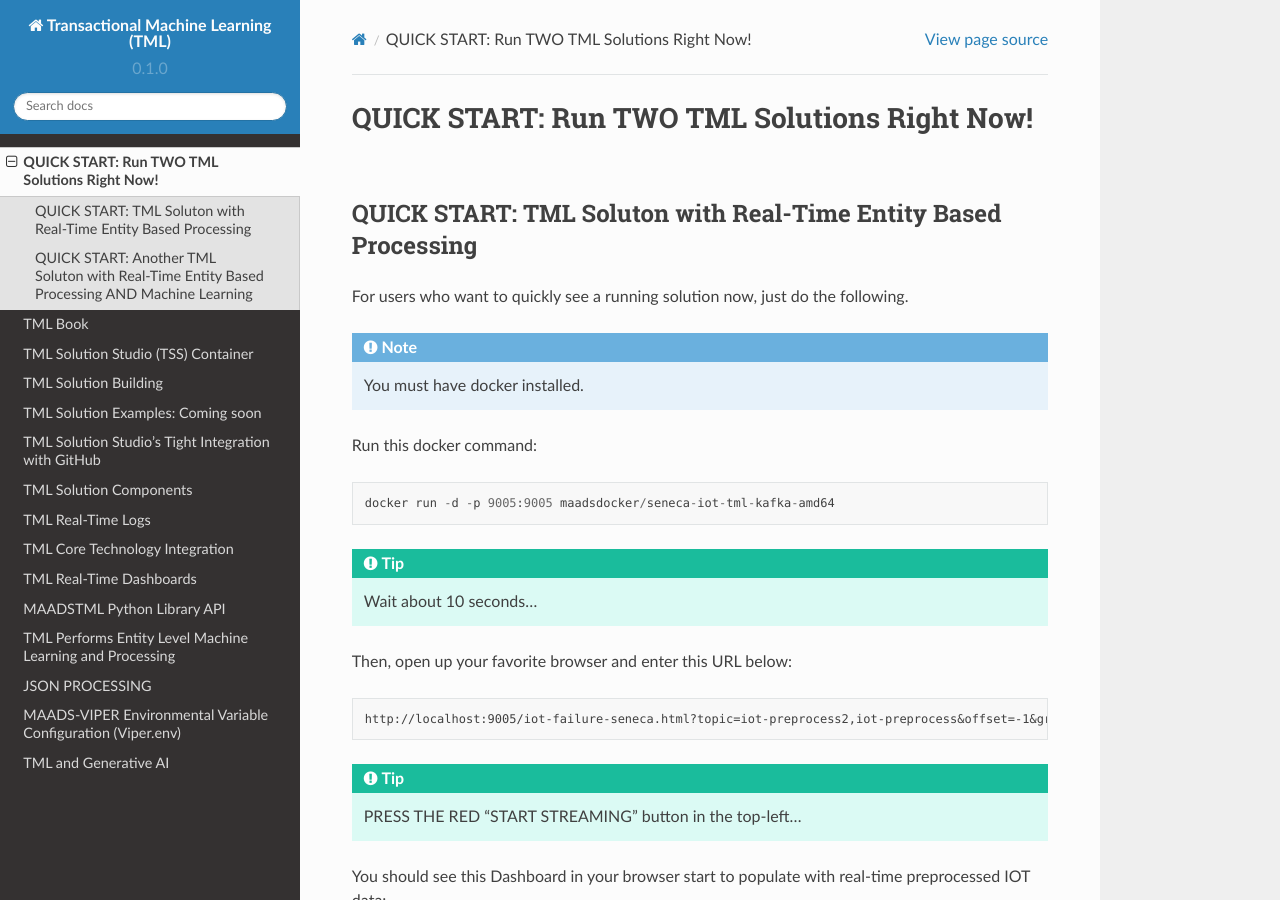
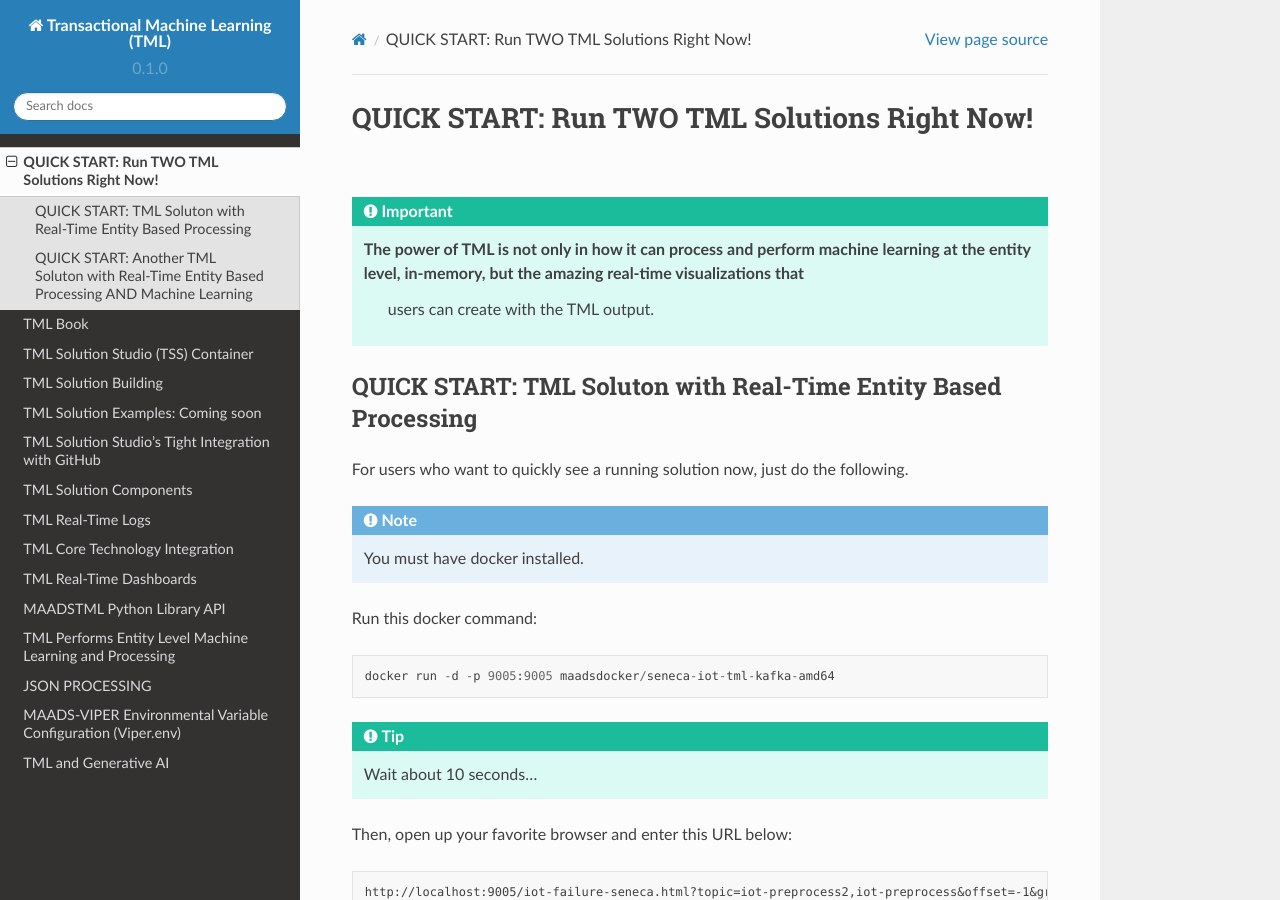
Before and after one commit to smaurice101/readthedocs, a Sphinx documentation site: the page built from docs/source/quickstart.rst, in a window 1280 px wide and 900 px high. Built offline with Sphinx 7.4.7 and the Read the Docs theme 2.0.0, drawn with Linux system fonts in a browser that asks for light colours.

Commit message:
Update quickstart.rst

```diff
--- a/docs/source/quickstart.rst
+++ b/docs/source/quickstart.rst
@@ -1,5 +1,9 @@
 QUICK START: Run TWO TML Solutions Right Now!
 ====================================
+
+.. important::
+    The power of TML is not only in how it can process and perform machine learning at the entity level, in-memory, but the amazing real-time visualizations that
+     users can create with the TML  output.
 
 QUICK START: TML Soluton with Real-Time Entity Based Processing
 -------------------------------------------------
```
